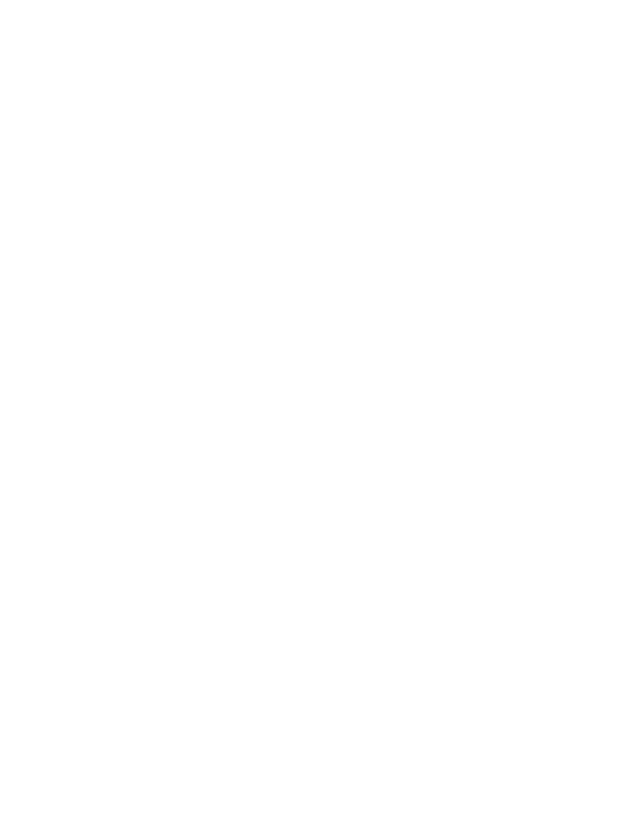
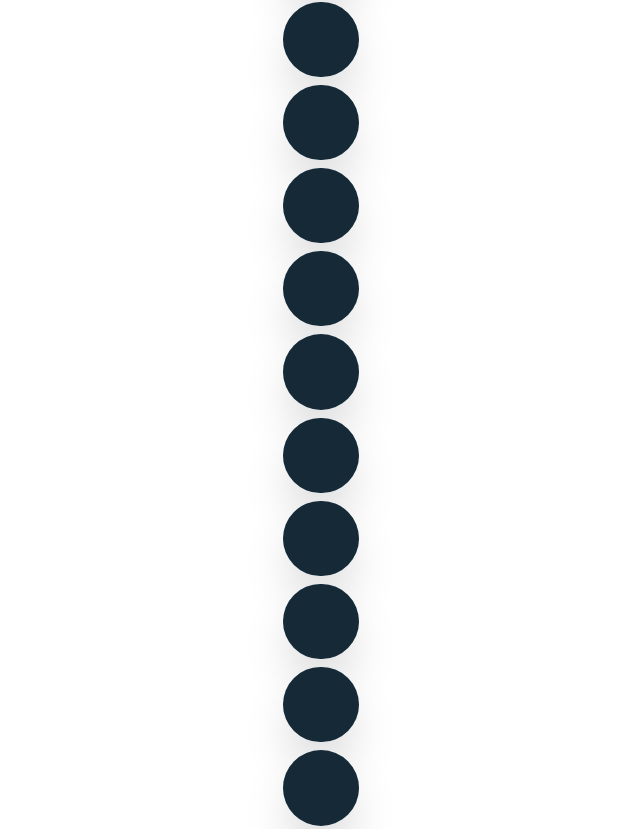
Before and after one commit to ManikantaPotnuru9176/memory-game, a Next.js app: page / in a window 1280 px wide. Shown: the part 1271-2100 px from the top of the page, without its empty margins (319-959 px from the left). Before the commit the page ends 800 px from the top, so only its background shows below. Built offline with nearby package versions, Linux system fonts and the light colour scheme.

Commit message:
updated overvall ui

```diff
--- a/src/components/footer/Footer.js
+++ b/src/components/footer/Footer.js
@@ -4,7 +4,7 @@
 
 const Footer = () => {
   return (
-    <div className="pt-8 md:pt-12 lg:pt-20 pb-4 md:pb-8">
+    <div className="pt-8 md:pt-12 lg:pt-20">
       {false ? <GameStatus /> : <Players />}
     </div>
   );
--- a/src/components/hero/Grid.js
+++ b/src/components/hero/Grid.js
@@ -2,7 +2,11 @@
 import GridItem from "./GridItem";
 
 const Grid = () => {
-  const initialRotationState = Array(16).fill({ value: 1, status: false });
+  const [gridSize, setGridSize] = useState(6);
+  const initialRotationState = Array(gridSize * gridSize).fill({
+    value: 1,
+    status: false,
+  });
   const [isRotated, setIsRotated] = useState(initialRotationState);
 
   const handleRotation = (index) => {
@@ -18,13 +22,18 @@
 
   return (
     <div className="flex flex-col justify-center items-center">
-      <div className="grid grid-cols-4 gap-3 md:gap-4">
+      <div
+        className={`grid grid-cols-${gridSize} gap-2 md:gap-${
+          gridSize === 4 ? 4 : 2
+        }`}
+      >
         {isRotated.map((rotated, index) => (
           <GridItem
             key={index}
             rotated={rotated}
             handleRotation={handleRotation}
             index={index}
+            gridSize={gridSize}
           />
         ))}
       </div>
--- a/src/components/hero/GridItem.js
+++ b/src/components/hero/GridItem.js
@@ -1,9 +1,14 @@
 import React from "react";
 
-const GridItem = ({ rotated, handleRotation, index }) => {
+const GridItem = ({ rotated, handleRotation, index, gridSize }) => {
+  const itemSizeClass =
+    gridSize === 6
+      ? "w-[3.2rem] h-[3.2rem] md:w-[4.7rem] md:h-[4.7rem]"
+      : "w-16 h-16 md:w-24 md:h-24";
+
   return (
     <button
-      className={`relative w-16 h-16 md:w-24 md:h-24 rounded-full text-white overflow-hidden cursor-pointer shadow-2xl transition-all duration-300 ${
+      className={`relative ${itemSizeClass} rounded-full text-white overflow-hidden cursor-pointer shadow-2xl transition-all duration-300 ${
         rotated.status ? "[transform:rotateY(180deg)]" : ""
       }`}
       onClick={() => handleRotation(index)}
```
